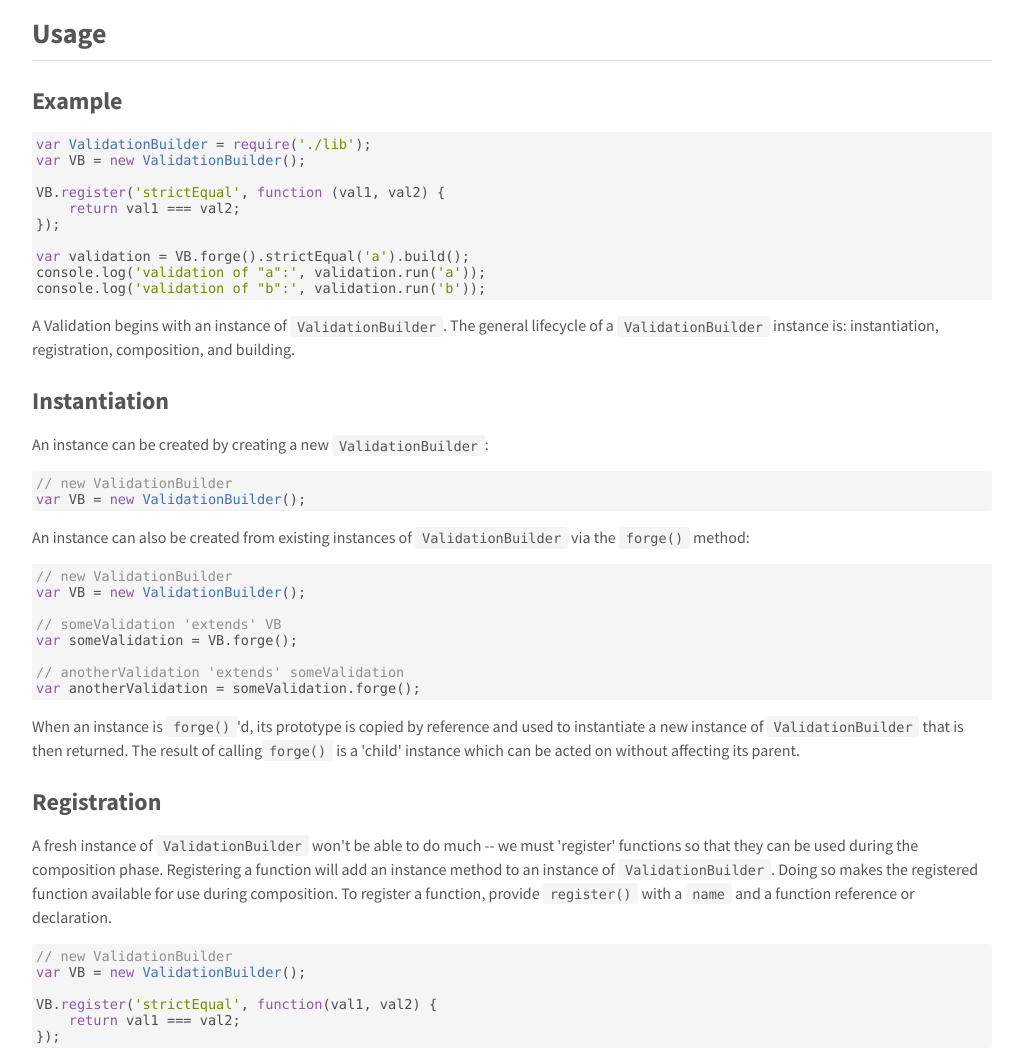
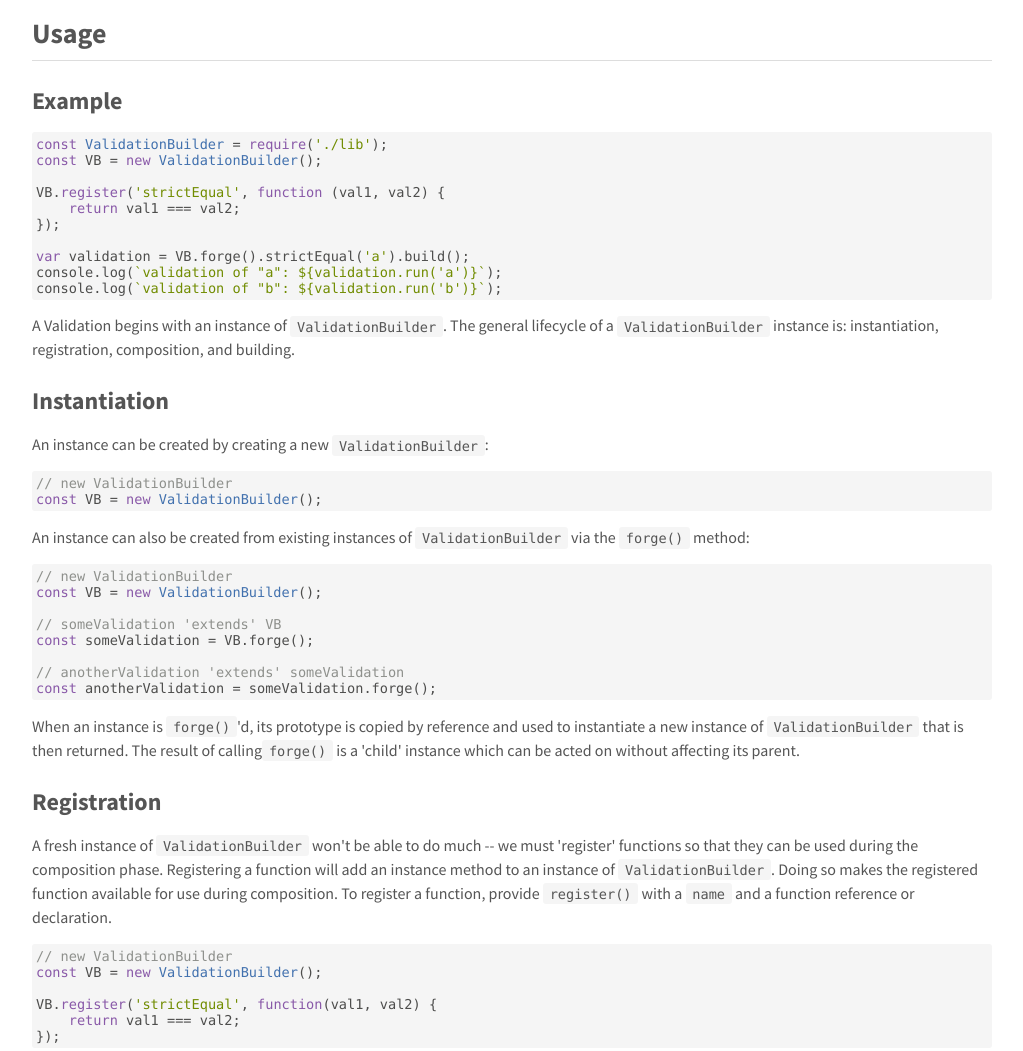
Before and after one commit to dotcarls/fence.js, a plain HTML site: page index.html in a window 1280 px wide. Shown: the part 1540-2591 px from the top of the page, without its empty margins (238-1261 px from the left). Drawn offline with Linux system fonts and the light colour scheme.

Commit message:
Release 0.5.8

```diff
--- a/index.html
+++ b/index.html
@@ -65,36 +65,36 @@
 </ul>
 <h2 id="overview">Overview</h2><p>One problem with validation plugins, frameworks, etc. is that they are usually opinionated in some way -- they have an inflexible API, require certain dependencies, etc. This hampers reusability and introduces additional complexity as an application&apos;s validation requirements evolve over time. Further, if we wanted to conditionally validate certain attributes (i.e. allow an end user to &apos;configure&apos; the validation), we would typically have to hard code this functionality into each validation.</p>
 <p>The goal of this module is to solve these problems without getting in the way. By prioritizing validation composition over all else, this framework is ideal for creating complex validations that are both portable and maintainable.</p>
-<h2 id="usage">Usage</h2><h3 id="example">Example</h3><pre><code class="lang-js"><code class="source-code prettyprint">var ValidationBuilder = require(&apos;./lib&apos;);
-var VB = new ValidationBuilder();
+<h2 id="usage">Usage</h2><h3 id="example">Example</h3><pre><code class="lang-js"><code class="source-code prettyprint">const ValidationBuilder = require(&apos;./lib&apos;);
+const VB = new ValidationBuilder();
 
 VB.register(&apos;strictEqual&apos;, function (val1, val2) {
     return val1 === val2;
 });
 
 var validation = VB.forge().strictEqual(&apos;a&apos;).build();
-console.log(&apos;validation of &quot;a&quot;:&apos;, validation.run(&apos;a&apos;));
-console.log(&apos;validation of &quot;b&quot;:&apos;, validation.run(&apos;b&apos;));</code>
+console.log(`validation of &quot;a&quot;: ${validation.run(&apos;a&apos;)}`);
+console.log(`validation of &quot;b&quot;: ${validation.run(&apos;b&apos;)}`);</code>
 </code></pre>
 <p>A Validation begins with an instance of <code>ValidationBuilder</code>. The general lifecycle of a <code>ValidationBuilder</code> instance is: instantiation, registration, composition, and building.</p>
 <h3 id="instantiation">Instantiation</h3><p>An instance can be created by creating a new <code>ValidationBuilder</code>:</p>
 <pre><code class="lang-js"><code class="source-code prettyprint">// new ValidationBuilder
-var VB = new ValidationBuilder();</code>
+const VB = new ValidationBuilder();</code>
 </code></pre>
 <p>An instance can also be created from existing instances of <code>ValidationBuilder</code> via the <code>forge()</code> method:</p>
 <pre><code class="lang-js"><code class="source-code prettyprint">// new ValidationBuilder
-var VB = new ValidationBuilder();
+const VB = new ValidationBuilder();
 
 // someValidation &apos;extends&apos; VB
-var someValidation = VB.forge();
+const someValidation = VB.forge();
 
 // anotherValidation &apos;extends&apos; someValidation
-var anotherValidation = someValidation.forge();</code>
+const anotherValidation = someValidation.forge();</code>
 </code></pre>
 <p>When an instance is <code>forge()</code>&apos;d, its prototype is copied by reference and used to instantiate a new instance of <code>ValidationBuilder</code> that is then returned. The result of calling<code>forge()</code> is a &apos;child&apos; instance which can be acted on without affecting its parent.</p>
 <h3 id="registration">Registration</h3><p>A fresh instance of <code>ValidationBuilder</code> won&apos;t be able to do much -- we must &apos;register&apos; functions so that they can be used during the composition phase. Registering a function will add an instance method to an instance of <code>ValidationBuilder</code>. Doing so makes the registered function available for use during composition. To register a function, provide <code>register()</code> with a <code>name</code> and a function reference or declaration.</p>
 <pre><code class="lang-js"><code class="source-code prettyprint">// new ValidationBuilder
-var VB = new ValidationBuilder();
+const VB = new ValidationBuilder();
 
 VB.register(&apos;strictEqual&apos;, function(val1, val2) {
     return val1 === val2;
```
Also changed, not shown: index.json (+1 -1 lines), source.html (+1 -1 lines).
